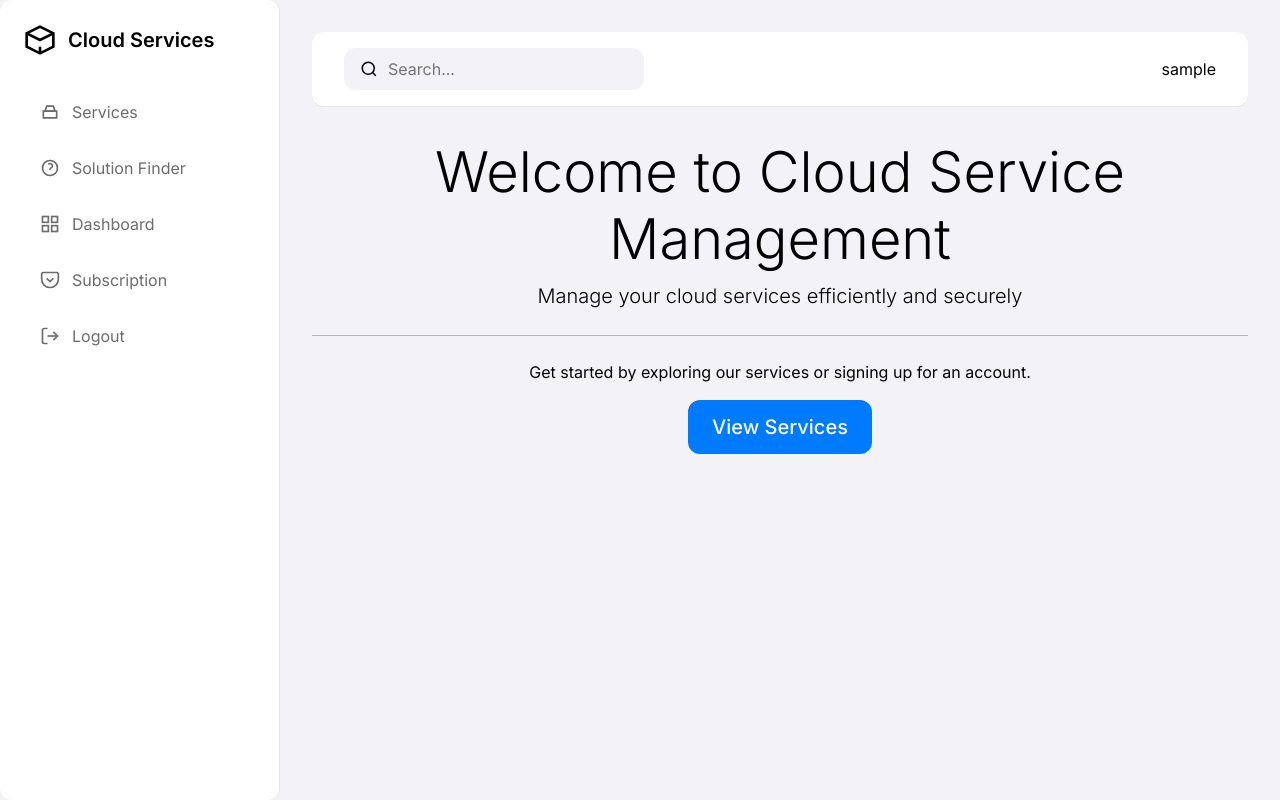
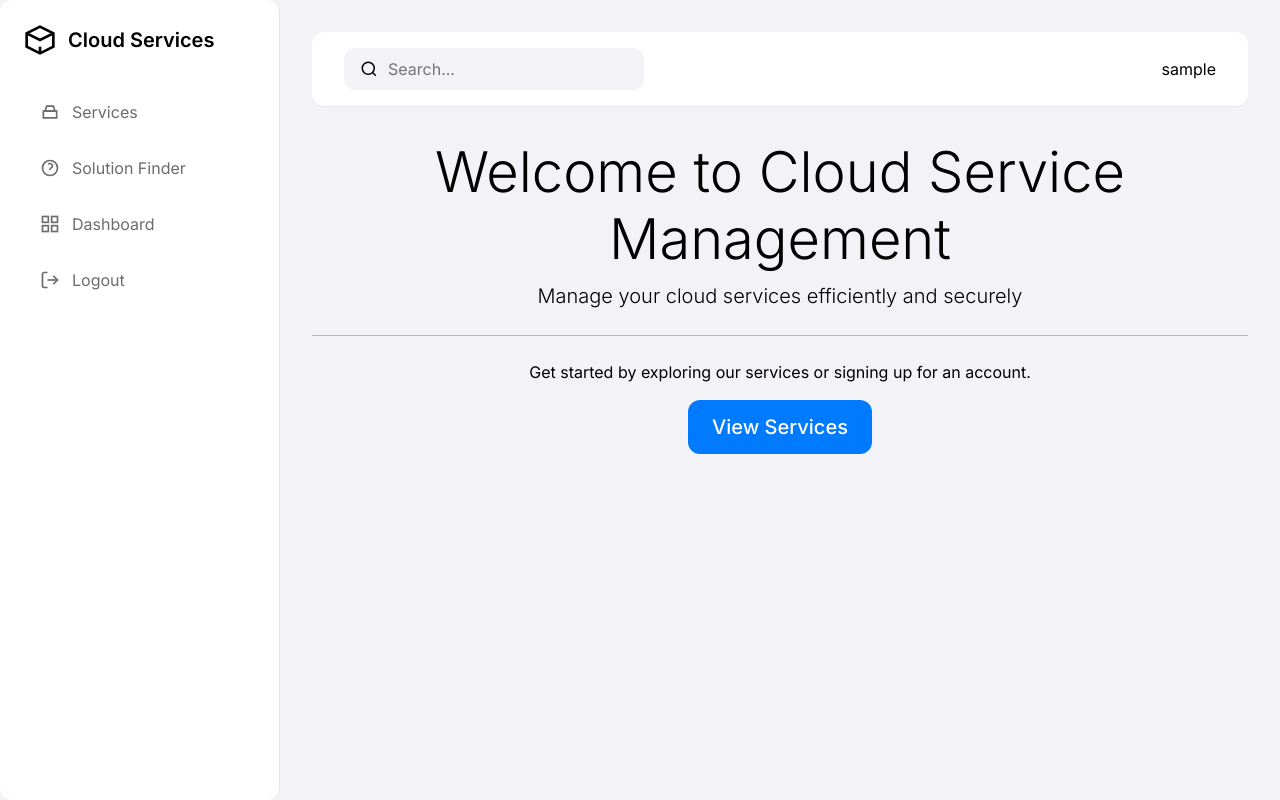
Before and after one commit to joozyz/CustomerPortal, a Flask app: page / in a window 1280 px wide. Run offline with Flask 3, Linux system fonts and the light colour scheme; the visitor is signed in with stand-in values (Sample User, id 1).

Commit message:
Restored to '7be4b1eea712b08d993c1022274a45961da93408'
Replit-Restored-To:7be4b1eea712b08d993c1022274a45961da93408

```diff
--- a/templates/base.html
+++ b/templates/base.html
@@ -317,15 +317,6 @@
                             <span>Dashboard</span>
                         </a>
                     </li>
-                    <li class="nav-item">
-                        <a href="{{ url_for('billing.subscription') }}" class="nav-link {% if request.endpoint == 'billing.subscription' %}active{% endif %}" aria-current="{% if request.endpoint == 'billing.subscription' %}page{% endif %}">
-                            <svg width="20" height="20" viewBox="0 0 24 24" fill="none" stroke="currentColor" stroke-width="2" aria-hidden="true">
-                                <path d="M4 3h16a2 2 0 0 1 2 2v6a10 10 0 0 1-10 10A10 10 0 0 1 2 11V5a2 2 0 0 1 2-2z"/>
-                                <polyline points="8 10 12 14 16 10"/>
-                            </svg>
-                            <span>Subscription</span>
-                        </a>
-                    </li>
                     {% if current_user.is_admin %}
                         <li class="nav-item">
                             <a href="{{ url_for('admin.settings') }}" class="nav-link {% if request.endpoint == 'admin.settings' %}active{% endif %}" aria-current="{% if request.endpoint == 'admin.settings' %}page{% endif %}">
```
